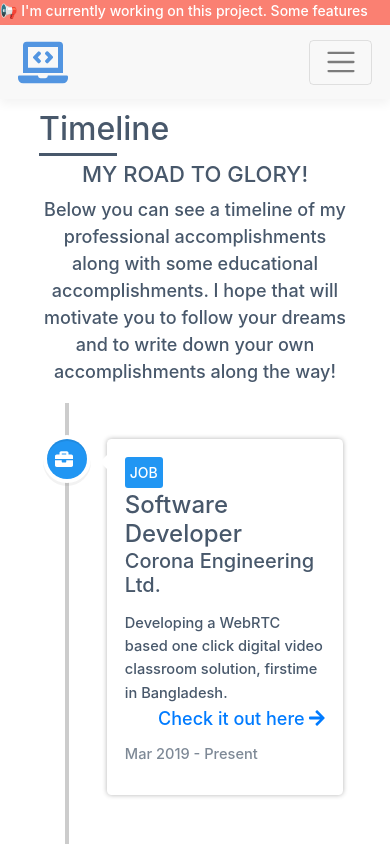
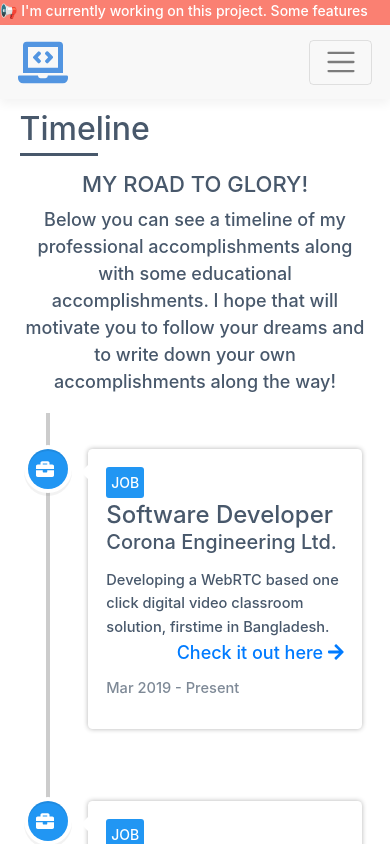
Before and after one commit to robin3317/devrobin, a Next.js app: page /timeline in a window 390 px wide. Shown: the top 844 px of the page. Built offline with nearby package versions, Linux system fonts and the light colour scheme.

Commit message:
timeline responsiveness

```diff
--- a/pages/timeline.js
+++ b/pages/timeline.js
@@ -6,6 +6,7 @@ import { FontAwesomeIcon } from '@fortawesome/react-fontawesome'
 import { faBriefcase, faArrowRight, faUniversity, faVideo, faBlog } from '@fortawesome/free-solid-svg-icons'
 import BaseLayout from '../components/BaseLayout'
 import SectionTitle from '../components/SectionTitle'
+import { mediaQueries } from '../shared/styles/mediaQueries'
 
 const Timeline = () => (
   <>
@@ -18,7 +19,7 @@ const Timeline = () => (
         <SectionTitle title="Timeline" />
 
         <TimelineBody>
-          <h3 style={{ fontSize: '22px' }}>MY ROAD TO GLORY!</h3>
+          <h3 style={{ fontSize: '22px', marginTop: '10px' }}>MY ROAD TO GLORY!</h3>
           <p style={{textAlign: 'center'}}>
             Below you can see a timeline of my professional accomplishments along with some educational accomplishments.
             I hope that will motivate you to follow your dreams and to write down your own accomplishments
@@ -197,6 +198,9 @@ const Subtitle = styled.h4`
 const TimelineContainer = styled.div`
   width: 80%;
   margin: 105px auto 0;
+  ${mediaQueries('phone-lg')`
+    width: 90%;
+  `}
 `
 
 const TimelineBody = styled.div`
```
